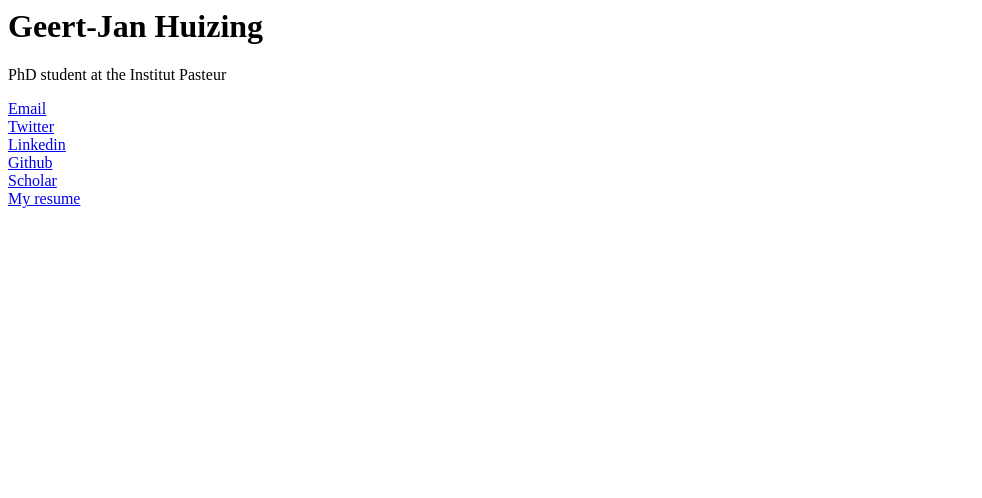
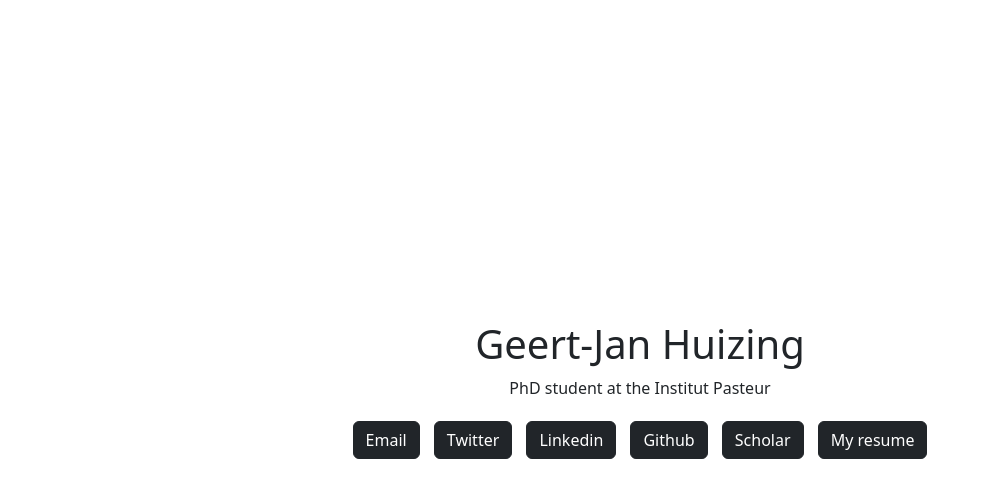
Before and after one commit to gjhuizing/gjhuizing.github.io, a plain HTML site: page index.html in a window 1280 px wide. Shown: the whole page, without its empty margins (0-982 px from the left). Drawn offline with nearby package versions, Linux system fonts and the light colour scheme.

Commit message:
Bootstrap

```diff
--- a/index.html
+++ b/index.html
@@ -1,10 +1,63 @@
-<h1>Geert-Jan Huizing</h1>
-<p>PhD student at the Institut Pasteur</p>
-<p>
-  <a href="mailto:geert-jan.huizing@pasteur.fr">Email</a> <br />
-  <a href="https://twitter.com/gjhuizing">Twitter</a> <br />
-  <a href="https://www.linkedin.com/in/gjhuizing/">Linkedin</a> <br />
-  <a href="https://github.com/gjhuizing">Github</a> <br />
-  <a href="https://scholar.google.com/citations?user=epzoG28AAAAJ&hl=fr">Scholar</a> <br />
-  <a href="cv.pdf">My resume</a> <br />
-</p>
+<!DOCTYPE html>
+<html lang="en">
+  <head>
+    <meta charset="utf-8" />
+    <meta name="viewport" content="width=device-width, initial-scale=1" />
+    <title>Geert-Jan Huizing</title>
+    <link
+      href="https://cdn.jsdelivr.net/npm/bootstrap@5.3.2/dist/css/bootstrap.min.css"
+      rel="stylesheet"
+      integrity="sha384-T3c6CoIi6uLrA9TneNEoa7RxnatzjcDSCmG1MXxSR1GAsXEV/Dwwykc2MPK8M2HN"
+      crossorigin="anonymous"
+    />
+  </head>
+  <style>
+    /* Custom CSS */
+    html,
+    body {
+      height: 100%;
+    }
+
+    body {
+      display: flex;
+      align-items: center;
+      justify-content: center;
+    }
+
+    button {
+      margin: 5px;
+    }
+  </style>
+  <body>
+    <div class="container text-center">
+      <h1>Geert-Jan Huizing</h1>
+      <p>PhD student at the Institut Pasteur</p>
+      <p>
+        <a href="mailto:geert-jan.huizing@pasteur.fr"
+          ><button type="button" class="btn btn-dark">Email</button></a
+        >
+        <a href="https://twitter.com/gjhuizing"
+          ><button type="button" class="btn btn-dark">Twitter</button></a
+        >
+        <a href="https://www.linkedin.com/in/gjhuizing/"
+          ><button type="button" class="btn btn-dark">Linkedin</button></a
+        >
+        <a href="https://github.com/gjhuizing"
+          ><button type="button" class="btn btn-dark">Github</button></a
+        >
+        <a href="https://scholar.google.com/citations?user=epzoG28AAAAJ&hl=fr"
+          ><button type="button" class="btn btn-dark">Scholar</button></a
+        >
+
+        <a href="cv.pdf"
+          ><button type="button" class="btn btn-dark">My resume</button></a
+        >
+      </p>
+    </div>
+    <script
+      src="https://cdn.jsdelivr.net/npm/bootstrap@5.3.2/dist/js/bootstrap.bundle.min.js"
+      integrity="sha384-C6RzsynM9kWDrMNeT87bh95OGNyZPhcTNXj1NW7RuBCsyN/o0jlpcV8Qyq46cDfL"
+      crossorigin="anonymous"
+    ></script>
+  </body>
+</html>
```
